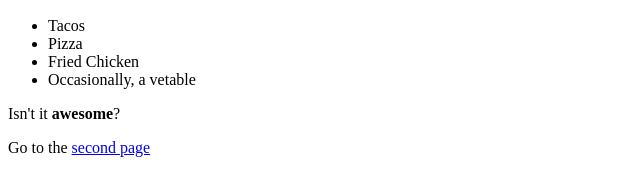
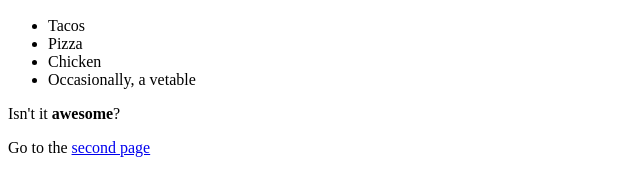
Before and after one commit to jkyoon87/mysite, a plain HTML site: page index.html in a window 1280 px wide. Shown: the part 1214-1384 px from the top of the page, 0-640 px from the left. Drawn offline with Linux system fonts and the light colour scheme.

Commit message:
I decided I like chicken than fried chicken

```diff
--- a/index.html
+++ b/index.html
@@ -21,7 +21,7 @@
         <ul>
             <li>Tacos</li>
             <li>Pizza</li>
-            <li>Fried Chicken</li>
+            <li>Chicken</li>
             <li>Occasionally, a vetable</li>
         </ul>
 
```
